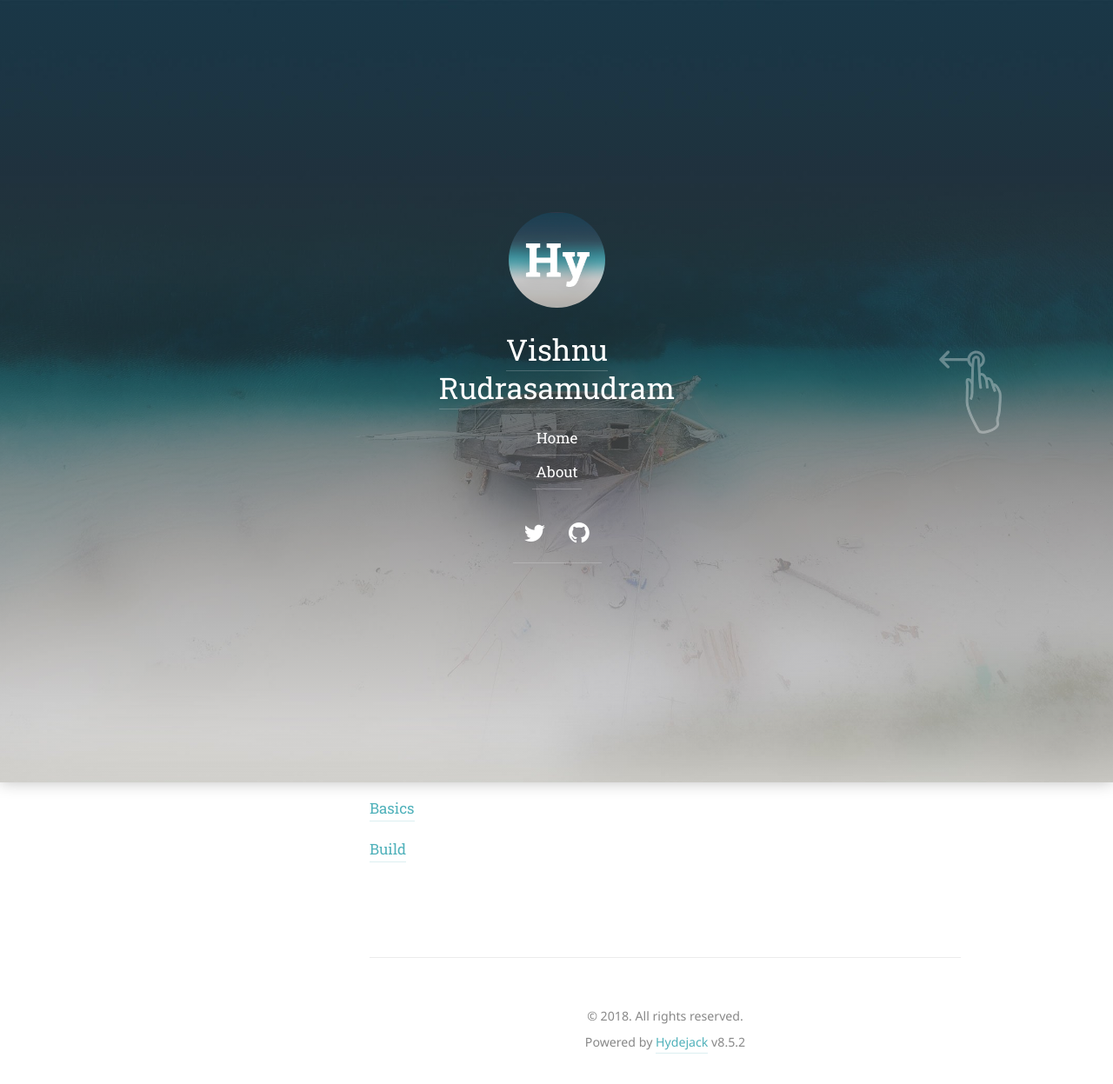
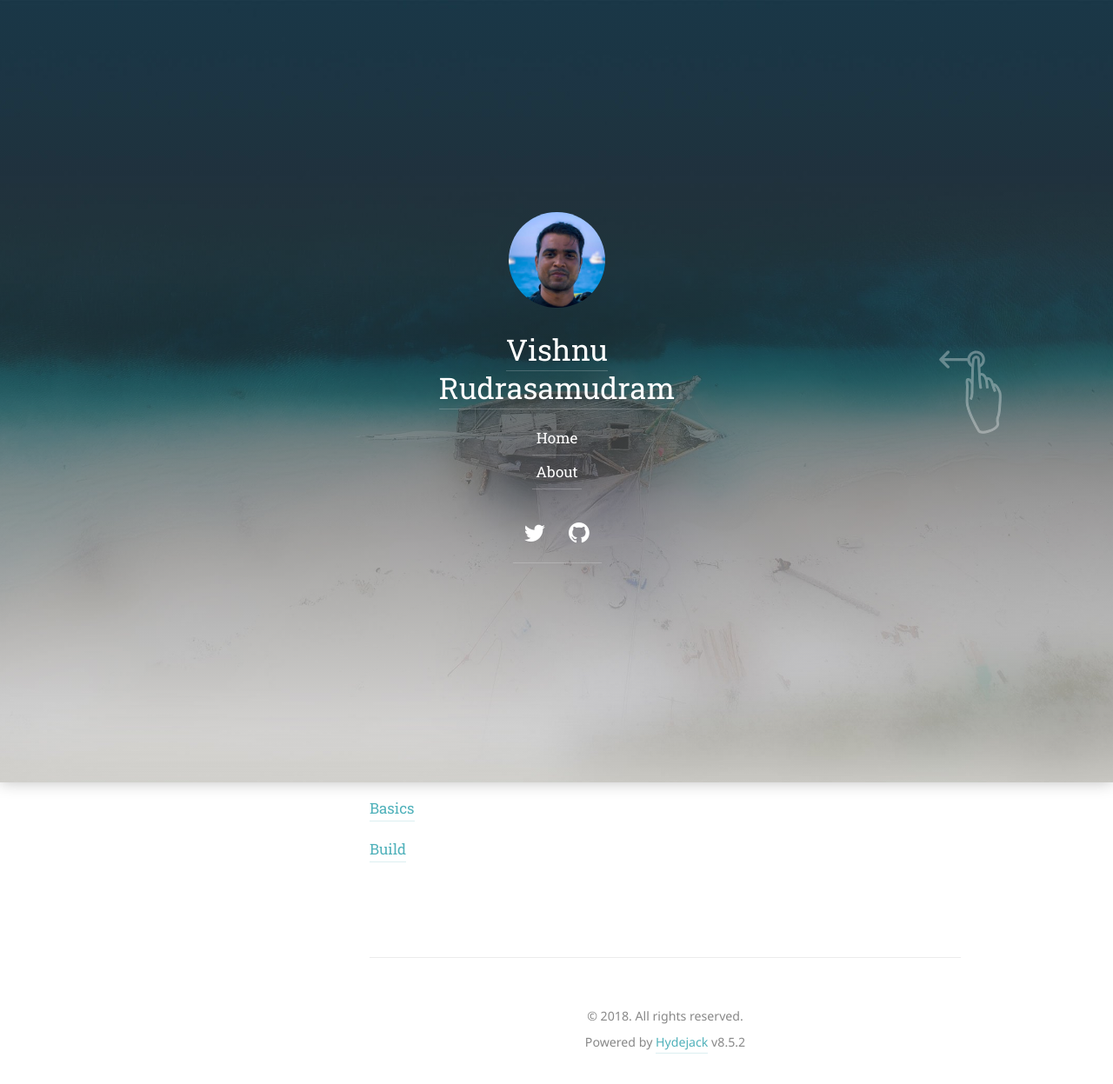
Before and after one commit to vvrs/vvrs.github.io, a Jekyll site: the page built from index.html, in a window 1280 px wide. Shown: the whole page at 87% size. Built offline with Jekyll 4.4.1, drawn with Linux system fonts in a browser that asks for light colours; some web fonts are replaced; the list of posts is cut into pages by our own code.

Commit message:
added profile image

```diff
--- a/_config.yml
+++ b/_config.yml
@@ -38,7 +38,7 @@ keywords:              []
 # A (square) logo for your site.
 # If provided, it will be shown at the top of the sidebar.
 # It also used by the `jekyll-seo-tag` plugin.
-logo:                  /assets/icons/icon.png
+logo:                  /assets/icons/dp.jpeg
 
 # This should be the same author as first entry in `_data/authors.yml`.
 author:
```
Also changed, not shown: assets/icons/dp.jpeg (added).
